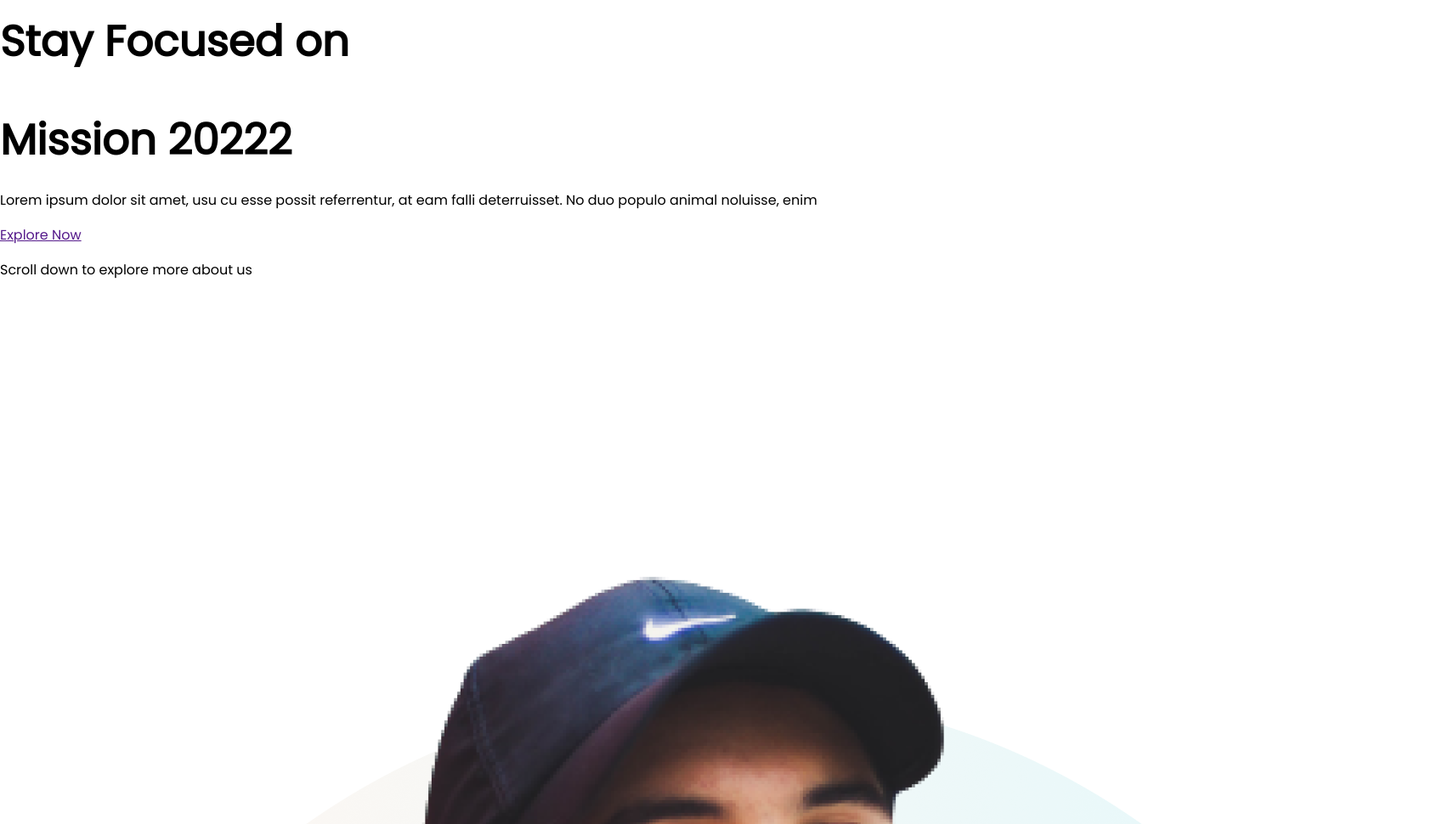
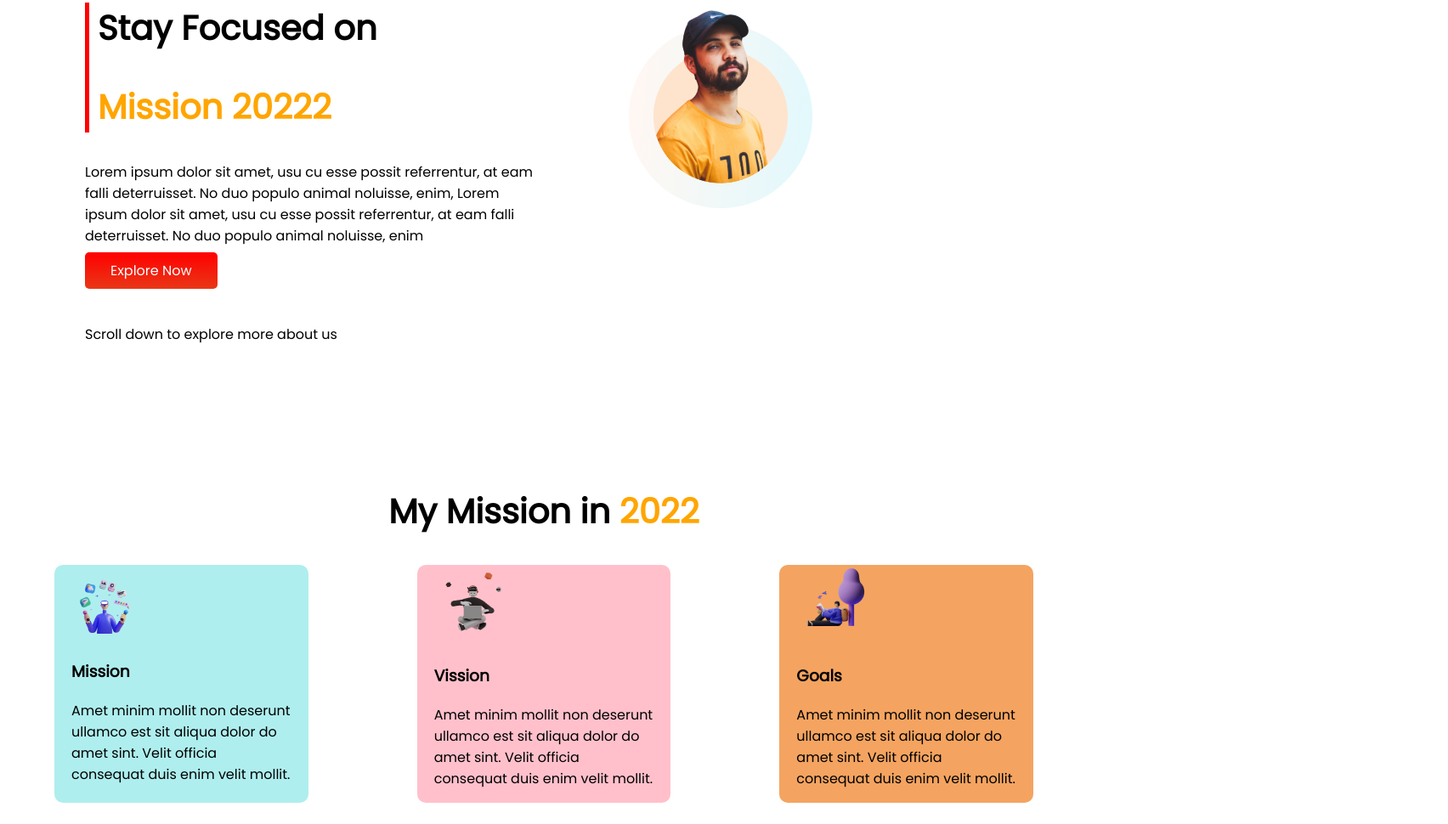
Before and after one commit to ebashar/mission-2022, a plain HTML site: page index.html in a window 1280 px wide. Shown: the part 30-1000 px from the top of the page at 85% size, 1704 px wide, since content can reach past the window. Drawn offline with Linux system fonts and the light colour scheme.

Commit message:
add mission

```diff
--- a/index.html
+++ b/index.html
@@ -13,18 +13,52 @@
 </head>
 
 <body>
-    <section>
-        <div>
-            <h2>Stay Focused on</h2>
-            <h2>Mission 20222</h2>
+    <section class="container-fexible">
+        <div class="half-width">
+            <div id="mission-size">
+                <h2>Stay Focused on</h2>
+                <h2><span class="span-color">Mission 20222</span></h2>
+            </div>
             <p>Lorem ipsum dolor sit amet, usu cu esse possit
                 referrentur, at eam falli deterruisset. No duo populo
+                animal noluisse, enim, Lorem ipsum dolor sit amet, usu cu esse possit
+                referrentur, at eam falli deterruisset. No duo populo
                 animal noluisse, enim</p>
-            <a href="">Explore Now</a>
-            <p>Scroll down to explore more about us</p>
+            <a class="link-button" target="_blank"
+                href="https://www.linkedin.com/in/abul-bashar-sarkar-53366578/">Explore Now</a>
+            <p id="scroll-size">Scroll down to explore more about us</p>
         </div>
-        <div>
+        <div class="half-width">
             <img src="person/person-2.png" alt="">
+        </div>
+    </section>
+    <section>
+        <h2 id="text-position">My Mission in <span class="span-color">2022</span></h2>
+        <div class="container-fexible">
+            <div id="mission" class="container-iteam">
+                <img class="mission-image-size" src="illustrators/illustrator-1.png" alt="">
+                <h3>Mission</h3>
+                <p>Amet minim mollit non deserunt
+                    ullamco est sit aliqua dolor do amet
+                    sint. Velit officia consequat duis enim
+                    velit mollit.</p>
+            </div>
+            <div id="vission" class="container-iteam">
+                <img class="mission-image-size" src="illustrators/illustrator-2.png" alt="">
+                <h3>Vission</h3>
+                <p>Amet minim mollit non deserunt
+                    ullamco est sit aliqua dolor do amet
+                    sint. Velit officia consequat duis enim
+                    velit mollit.</p>
+            </div>
+            <div id="goals" class="container-iteam">
+                <img class="mission-image-size" src="illustrators/illustrator-3.png" alt="">
+                <h3>Goals</h3>
+                <p>Amet minim mollit non deserunt
+                    ullamco est sit aliqua dolor do amet
+                    sint. Velit officia consequat duis enim
+                    velit mollit.</p>
+            </div>
         </div>
     </section>
 </body>
--- a/style.css
+++ b/style.css
@@ -3,6 +3,61 @@ body{
     margin: 0px;
 }
 h2{
-    margin-bottom: 20px;
-    font-size: 50px;
+    font-size: 40px;
 }
+p{
+
+}
+#mission-size{
+    border-left: 5px solid;
+    border-color: rgb(255, 0, 0);
+    padding-left: 10px;
+}
+.span-color{
+    color: orange;
+}
+#scroll-size{
+    margin-top: 50px;
+}
+#text-position{
+    text-align: center;
+}
+.container-fexible{
+    display: flex;
+    margin-bottom: 150px;
+}
+.container-iteam{
+    width:30%;
+    margin-left: 5%;
+    margin-right: 5%;
+    padding-left: 20px;
+    padding-right: 20px;
+    border-radius: 10px;
+}
+.half-width{
+    width: 50%;
+    margin-left: 100px;
+}
+.half-width img{
+    width: 40%;
+}
+.link-button{
+    text-decoration: none;
+    background-image: linear-gradient(rgb(255, 0, 0), rgb(233, 55, 23));
+    color: white;
+    font-weight: 700px;
+    padding: 10px 30px;
+    border-radius: 5px;
+}
+.mission-image-size{
+    width: 35%;
+}
+#mission{
+    background-color: paleturquoise;
+}
+#vission{
+    background-color: pink;
+}
+#goals{
+    background-color: sandybrown;
+}
```
